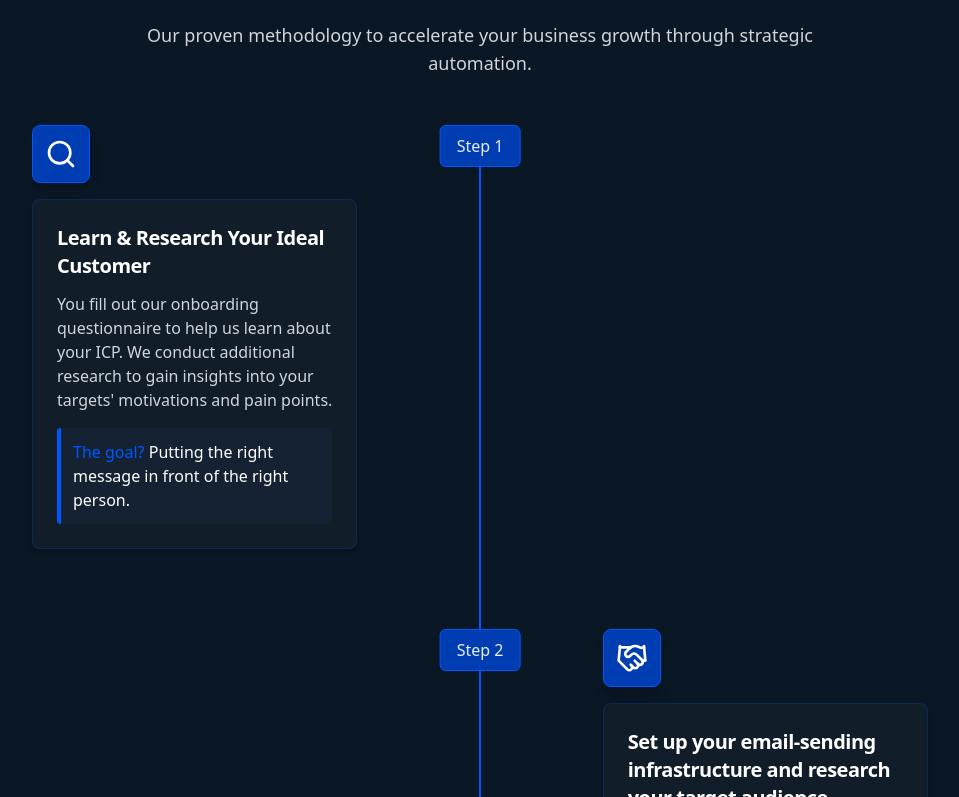
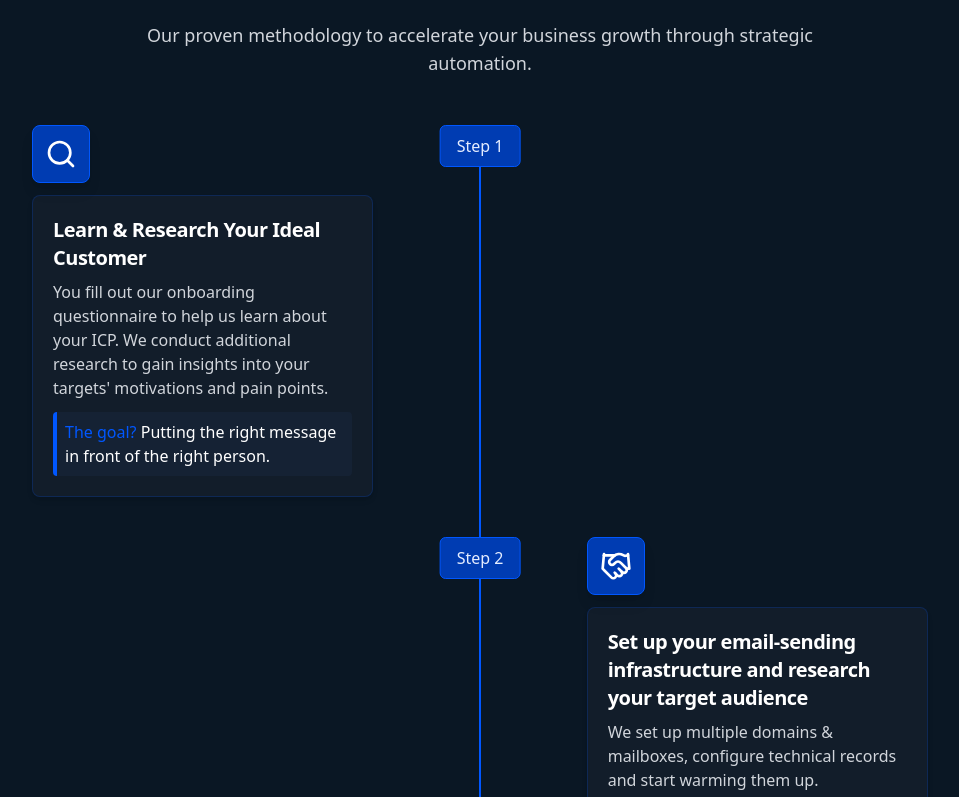
Before and after one commit to LV2024-lovable/leadvelocity, a React (Vite) app: page / in a window 1280 px wide. Shown: the part 1743-2540 px from the top of the page, without its empty margins (160-1119 px from the left). Built offline with nearby package versions, Linux system fonts and the light colour scheme.

Commit message:
Fix: Spacing in ScaleFlowSystem
Adjust spacing in the ScaleFlowSystem component to improve visual proximity.

```diff
--- a/src/components/ScaleFlowSystem.tsx
+++ b/src/components/ScaleFlowSystem.tsx
@@ -49,7 +49,7 @@ const ScaleFlowSystem = () => {
           <div className="absolute left-1/2 top-0 bottom-0 w-[2px] bg-gradient-to-b from-velocity-blue via-velocity-blue to-velocity-lightblue transform -translate-x-1/2 z-0" />
 
           {steps.map((step, index) => (
-            <div key={step.id} className={`flex items-start mb-20 relative ${index % 2 === 0 ? 'flex-row' : 'flex-row-reverse'}`}>
+            <div key={step.id} className={`flex items-start mb-10 relative ${index % 2 === 0 ? 'flex-row' : 'flex-row-reverse'}`}>
               {/* Timeline step marker */}
               <div className="absolute left-1/2 transform -translate-x-1/2 z-10">
                 <div className="bg-velocity-darkblue border border-velocity-blue rounded-md px-4 py-2 text-velocity-lightblue font-medium">
@@ -58,19 +58,19 @@ const ScaleFlowSystem = () => {
               </div>
 
               {/* Content container - alternating sides */}
-              <div className={`w-5/12 ${index % 2 === 0 ? 'pr-12' : 'pl-12'}`}>
+              <div className={`w-5/12 ${index % 2 === 0 ? 'pr-8' : 'pl-8'}`}>
                 {/* Icon */}
-                <div className="mb-4">
+                <div className="mb-3">
                   <div className="inline-flex bg-velocity-darkblue border border-velocity-blue p-3 rounded-lg shadow-lg">
                     {step.icon}
                   </div>
                 </div>
 
                 {/* Content */}
-                <div className="bg-[#121D2A] p-6 rounded-lg border border-velocity-blue/20 shadow-md">
-                  <h3 className="text-xl font-bold mb-3">{step.title}</h3>
-                  <p className="text-gray-300 mb-4">{step.description}</p>
-                  <div className="bg-[#152234] p-3 rounded border-l-4 border-velocity-blue">
+                <div className="bg-[#121D2A] p-5 rounded-lg border border-velocity-blue/20 shadow-md">
+                  <h3 className="text-xl font-bold mb-2">{step.title}</h3>
+                  <p className="text-gray-300 mb-3">{step.description}</p>
+                  <div className="bg-[#152234] p-2 rounded border-l-4 border-velocity-blue">
                     <span className="text-velocity-blue font-medium">The goal? </span>
                     <span className="text-white">{step.goal}</span>
                   </div>
```
